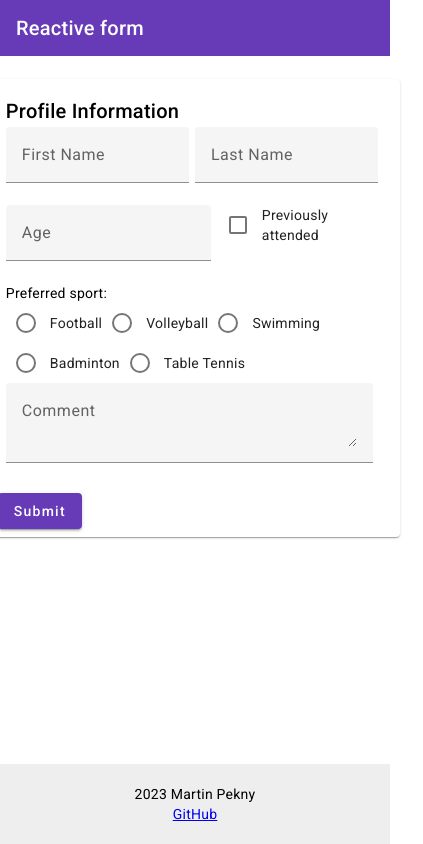
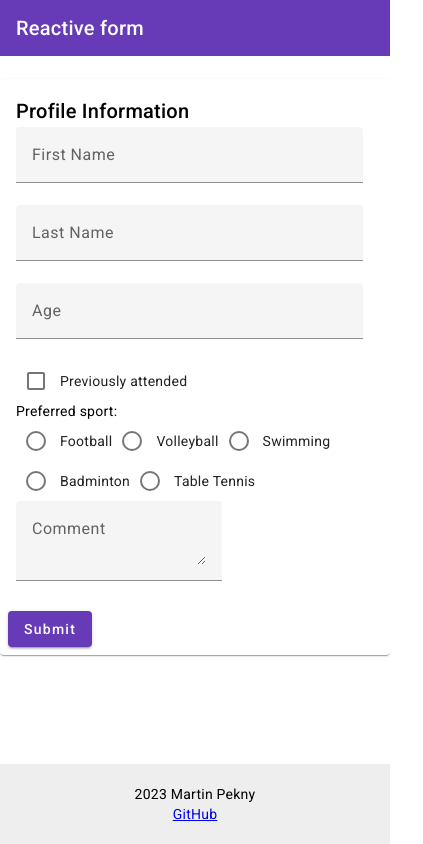
Before and after one commit to Maperti8/angular-reactive-form, an Angular app: page /form in a window 390 px wide. Shown: the whole page, 423 px wide, since content can reach past the window. Built offline with nearby package versions, Linux system fonts and the light colour scheme.

Commit message:
feat update: more responsive form layout

```diff
--- a/src/app/modules/form/components/form/form.component.html
+++ b/src/app/modules/form/components/form/form.component.html
@@ -1,5 +1,5 @@
 <div fxLayout="column" fxLayoutAlign="center center" class="form-container">
-    <form [formGroup]="profileForm" class="form-container" fxLayout="column" fxLayout.lt-md="row" fxLayoutAlign="center start" fxFlex="100%">
+  <form [formGroup]="profileForm" class="form-container" fxLayout="column" fxLayout.lt-md="column" fxLayoutAlign="center start" fxFlex="100%">
     <mat-card fxFlex.lt-md="90%" fxFlex="70%">
 
       <mat-card-header>
@@ -7,16 +7,19 @@
       </mat-card-header>
 
       <mat-card-content>
-          <div class="row">
-            <div fxFlex="50%">
+        <div fxLayout="column" fxLayout.lt-md="column">
+          <div class="row" fxLayout.lt-md="column">
+            <div fxFlex="100" fxLayout.lt-md="100%">
               <mat-form-field class="full-width" appearance="fill">
                 <input matInput placeholder="First Name" formControlName="firstName">
                 <mat-error *ngIf="profileForm.get('firstName')?.hasError('required')">First Name is required</mat-error>
                 <mat-error *ngIf="profileForm.get('firstName')?.hasError('maxlength')">Maximum length is 25 characters</mat-error>
               </mat-form-field>
             </div>
+          </div>
 
-            <div fxFlex="50%">
+          <div class="row" fxLayout.lt-md="column">
+            <div fxFlex="100" fxLayout.lt-md="100%">
               <mat-form-field class="full-width" appearance="fill">
                 <input matInput placeholder="Last Name" formControlName="lastName">
                 <mat-error *ngIf="profileForm.get('lastName')?.hasError('required')">Last Name is required</mat-error>
@@ -25,25 +28,28 @@
             </div>
           </div>
 
-          <div class="row">
-            <div fxFlex="100%">
+          <div class="row" fxLayout.lt-md="column">
+            <div fxFlex="100" fxLayout.lt-md="100%">
               <mat-form-field class="full-width" appearance="fill">
                 <input matInput type="number" placeholder="Age" formControlName="age">
                 <mat-error *ngIf="profileForm.get('age')?.hasError('required')">Age is required</mat-error>
                 <mat-error *ngIf="profileForm.get('age')?.hasError('min')">Age must be a non-negative number</mat-error>
               </mat-form-field>
             </div>
-            <div fxFlex="50%">
+          </div>
+
+          <div class="row" fxLayout.lt-md="column">
+            <div fxFlex="100" fxLayout.lt-md="100%">
               <mat-checkbox class="full-width" formControlName="prevAttended" color="primary"><p>Previously attended</p></mat-checkbox>
             </div>
           </div>
 
-          <div class="row">
+          <div class="row" fxLayout.lt-md="column">
             <p>Preferred sport:</p>
           </div>
 
-          <div class="row">
-            <div fxFlex="100%">
+          <div class="row" fxLayout.lt-md="column">
+            <div fxFlex="100" fxLayout.lt-md="100%">
               <div>
                 <mat-radio-group formControlName="sport">
                   <mat-radio-button *ngFor="let sport of sports" [value]="sport" color="primary">{{ sport }}</mat-radio-button>
@@ -55,13 +61,14 @@
             </div>
           </div>
 
-          <div class="row">
-            <div fxFlex="100%">
+          <div class="row" fxLayout.lt-md="column">
+            <div fxFlex="100" fxLayout.lt-md="100%">
               <div>
                 <mat-form-field class="full-width" appearance="fill">
                   <textarea matInput placeholder="Comment" formControlName="comment"></textarea>
                   <mat-error *ngIf="profileForm.get('comment')?.hasError('maxlength')">Maximum length is 4000 characters</mat-error>
                 </mat-form-field>
+              </div>
             </div>
           </div>
         </div>
```
Lines whose indentation alone changed are shown as unchanged.
